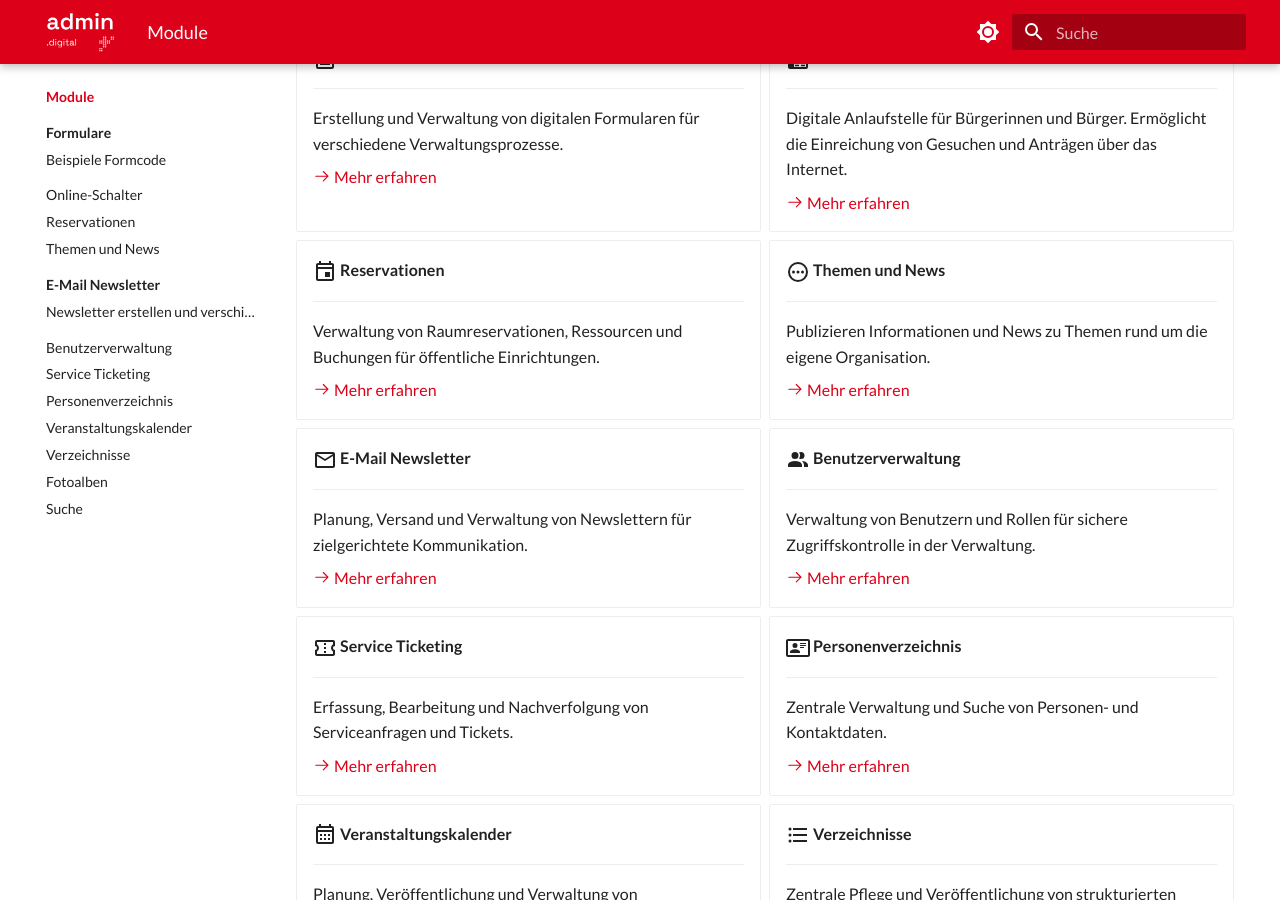
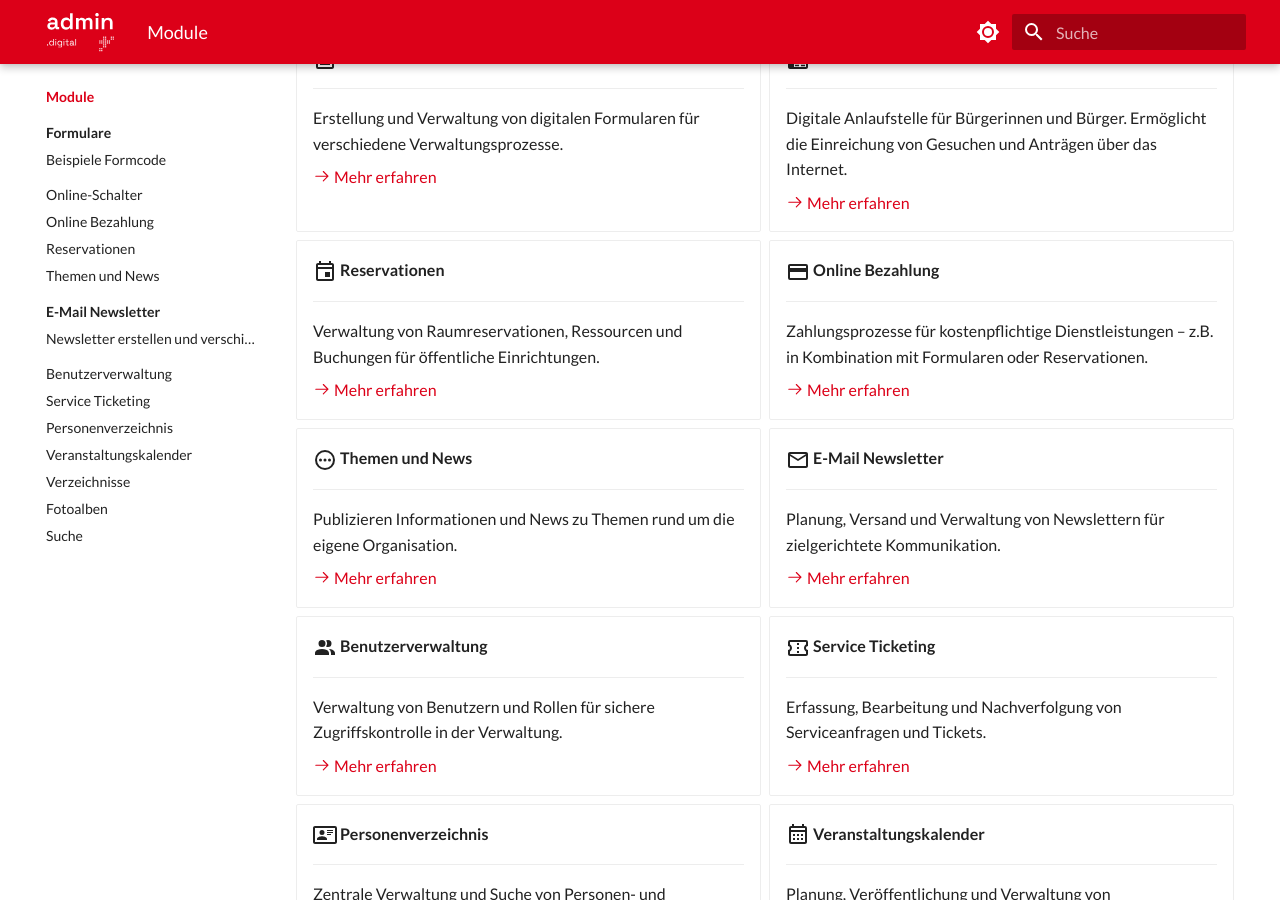
Before and after one commit to seantis/docs-admin-digital, an MkDocs documentation site: the page built from content/module/index.md, in a window 1280 px wide and 900 px high, scrolled down 315 px. Built offline with MkDocs 1.6.1 and Material for MkDocs 9.7.7, drawn with Linux system fonts in a browser that asks for light colours.

Commit message:
Online Bezahlung

```diff
--- a/content/module/index.md
+++ b/content/module/index.md
@@ -33,6 +33,14 @@ admin.digital bietet eine Reihe von Modulen, die speziell auf die Bedürfnisse d
     Verwaltung von Raumreservationen, Ressourcen und Buchungen für öffentliche Einrichtungen.
 
     [:octicons-arrow-right-24: Mehr erfahren](/module/reservationen/)
+
+-   :material-credit-card-outline:{ .lg .middle } **Online Bezahlung**
+
+    ---
+
+    Zahlungsprozesse für kostenpflichtige Dienstleistungen – z.B. in Kombination mit Formularen oder Reservationen.
+
+    [:octicons-arrow-right-24: Mehr erfahren](/module/online-bezahlung/)
 
 -   :material-dots-horizontal-circle-outline:{ .lg .middle } **Themen und News**
 
--- a/mkdocs.yml
+++ b/mkdocs.yml
@@ -83,6 +83,7 @@ nav:
         - module/formulare/index.md
         - Beispiele Formcode: module/formulare/beispiele.md
       - Online-Schalter: module/online-schalter/index.md
+      - Online Bezahlung: module/online-bezahlung/index.md
       - Reservationen: module/reservationen/index.md
       - Themen und News: module/themen-und-news/index.md
       - E-Mail Newsletter:
```
Also changed, not shown: content/module/online-bezahlung/index.md (added, +36 -0 lines), content/module/reservationen/index.md (+1 -1 lines).
